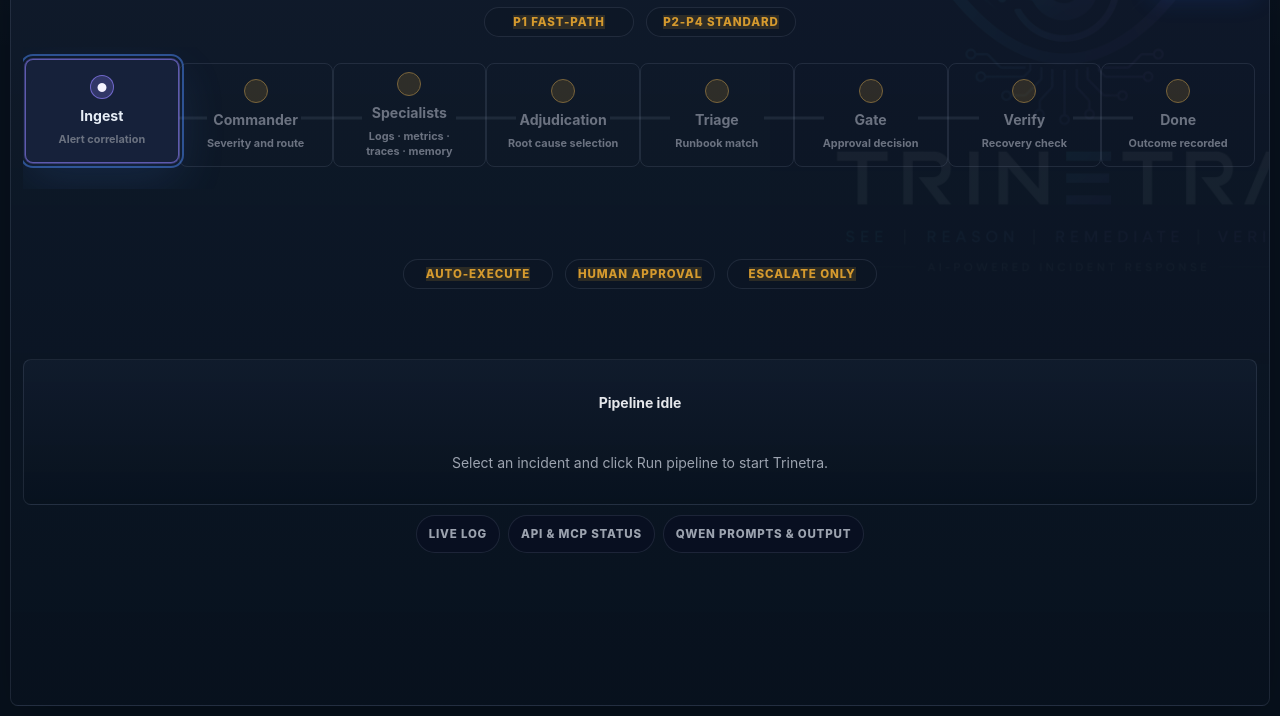
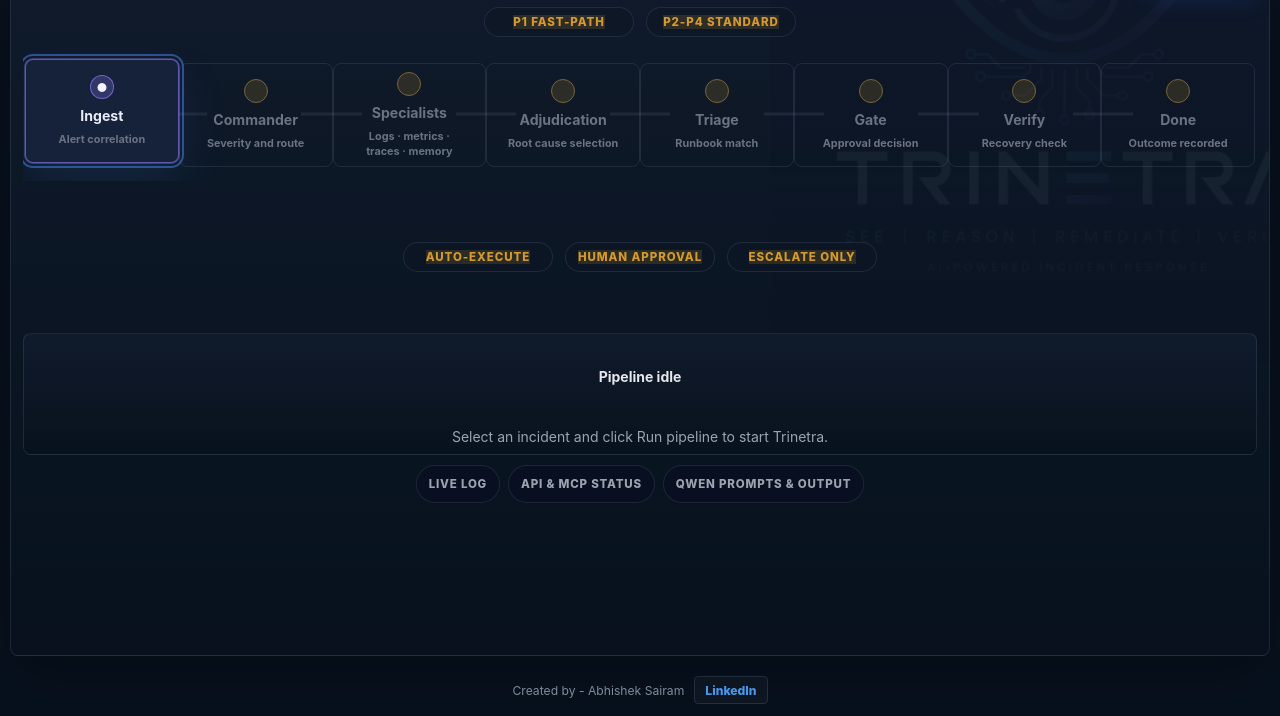
Before and after one commit to sairam782/trinetra, a website: page frontend/index.html in a window 1280 px wide. Shown: the part 84-800 px from the top of the page. Drawn offline with Linux system fonts and the light colour scheme; no server answers.

Commit message:
Add creator credit footer

```diff
--- a/frontend/index.html
+++ b/frontend/index.html
@@ -232,6 +232,11 @@
         <div id="traceInspector"></div>
         <div id="drawerStatus"></div>
       </div>
+
+      <footer class="creator-credit" aria-label="Creator credit">
+        <span>Created by - Abhishek Sairam</span>
+        <a href="https://www.linkedin.com/in/abhishek-sairam-gaduputi-23899b175/" target="_blank" rel="noreferrer">LinkedIn</a>
+      </footer>
     </main>
 
     <script type="module" src="/app.js?v=20260719-auto-approval"></script>
--- a/frontend/styles.css
+++ b/frontend/styles.css
@@ -2327,6 +2327,35 @@ body {
   display: none !important;
 }
 
+.creator-credit {
+  display: flex;
+  justify-content: center;
+  align-items: center;
+  gap: 10px;
+  padding: 10px 0 2px;
+  color: var(--muted);
+  font-size: 0.76rem;
+}
+
+.creator-credit a {
+  display: inline-flex;
+  align-items: center;
+  min-height: 28px;
+  padding: 5px 10px;
+  border: 1px solid var(--line);
+  border-radius: var(--radius);
+  background: rgb(255 255 255 / 3%);
+  color: var(--tool);
+  font-weight: 800;
+  text-decoration: none;
+}
+
+.creator-credit a:hover {
+  border-color: rgb(79 163 255 / 42%);
+  background: rgb(79 163 255 / 10%);
+  color: var(--ink-primary);
+}
+
 @keyframes activeNodePulse {
   0%,
   100% {
```
